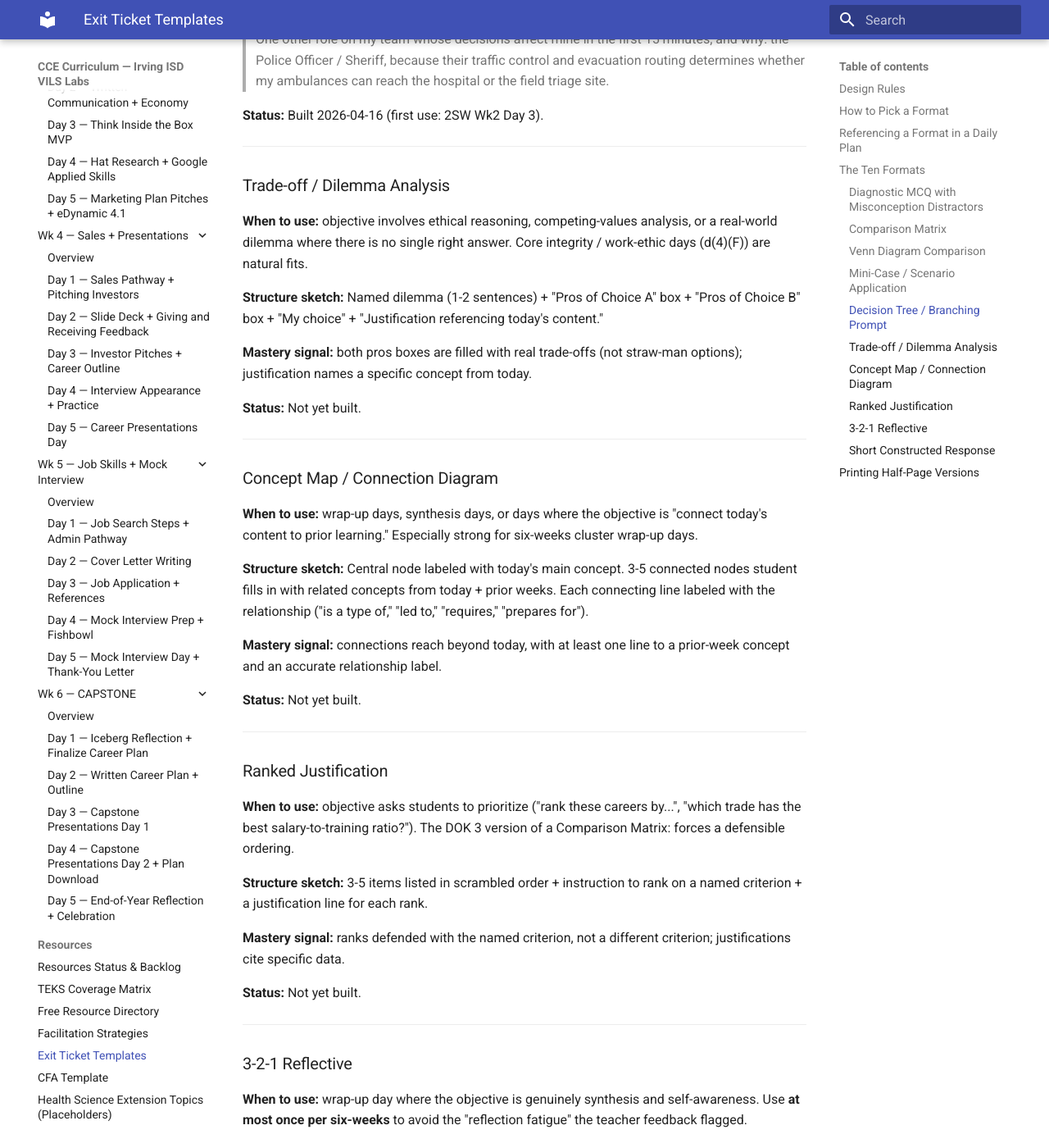
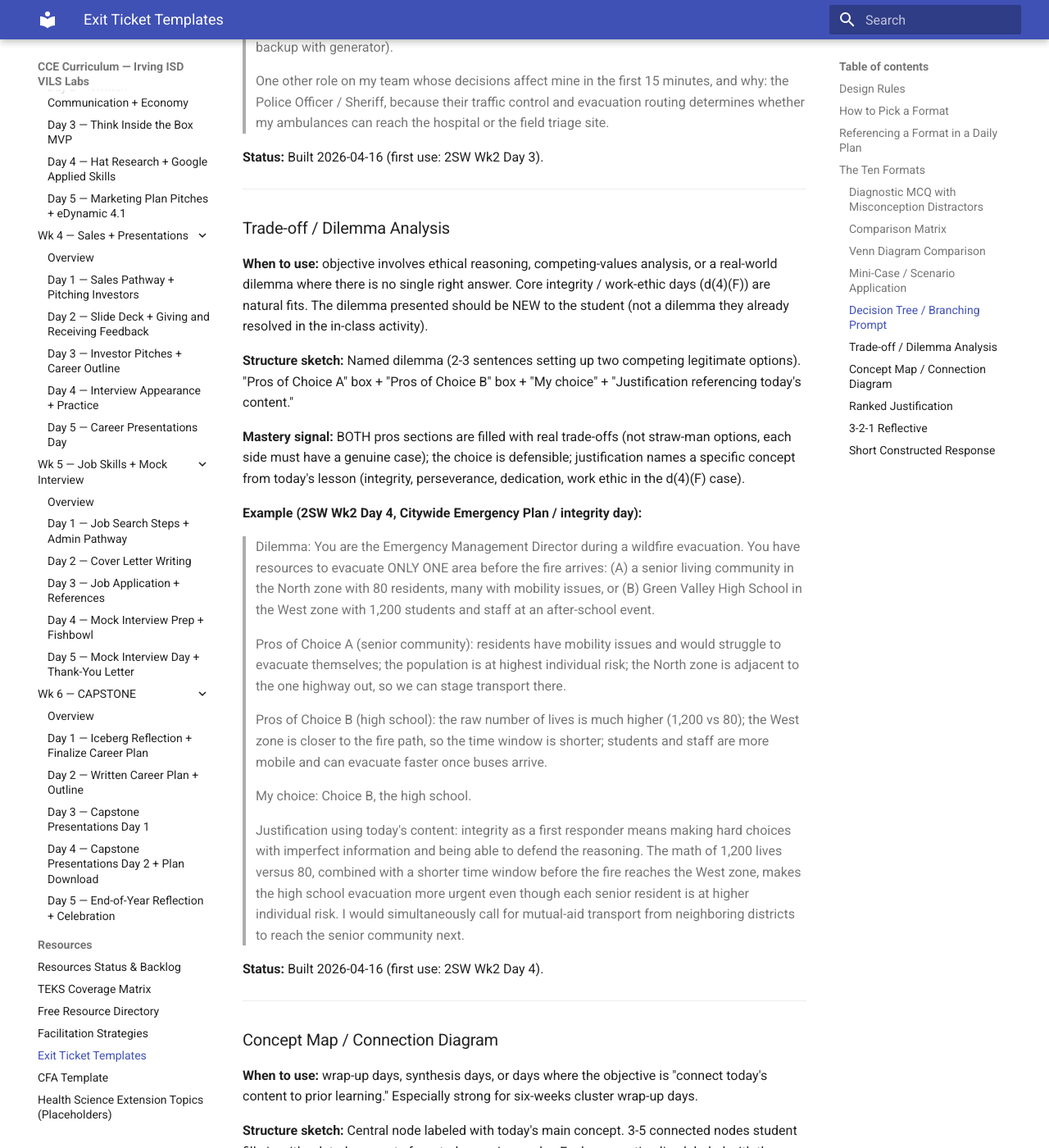
Before and after one commit to elbrielle/cce-curriculum, an MkDocs documentation site: the page built from docs/resources/exit-ticket-templates.md, in a window 1280 px wide and 1400 px high, scrolled down 6191 px. Shown: the whole window at 82% size. Built offline with MkDocs 1.6.1 and Material for MkDocs 9.7.7, drawn with Linux system fonts in a browser that asks for light colours; the version menu is left out; some of the changed text lies outside the part shown.

Commit message:
2SW Wk2 Day 4 exit ticket: Trade-off / Dilemma Analysis
Rewrote Day 4 exit ticket (Citywide Emergency Plan / integrity day)
from a two-part recall ("name one transferable skill + describe the
dilemma in one sentence") to a proper Trade-off / Dilemma Analysis
that probes d(4)(F) integrity reasoning.

New dilemma is NEW to the student, not a rehash of their in-class
team dilemma: Emergency Management Director with resources to
evacuate ONLY ONE area before a wildfire. Option A: 80 mobility-
limited seniors. Option B: 1,200 students/staff at an after-school
event. Both sides have real pros; student must fill both, then
commit to a choice with today's integrity framing.

Fourth production template build on the bank page.

Additional framing fixes on the bank page (NOT retrofits to prior
days):
- Rule 6 rewritten: "Printable half-page or less" was misread as
  a literal space restriction; actual intent is clearly-defined
  scannable artifacts for DDI discussions. Space is not the rule,
  scannability + one-question-per-objective is.
- Dropped the trailing "Printing Half-Page Versions" section tied
  to the literal interpretation.
- New templates from Day 4 forward drop the ASCII printable-layout
  code block; structure sketch prose + filled example is enough
  for PDF production later.

Day 4 timing unchanged (50 min). Preservation loop clean.

```diff
--- a/docs/2sw/wk2-law-enforcement-emt/day4.md
+++ b/docs/2sw/wk2-law-enforcement-emt/day4.md
@@ -81,7 +81,14 @@ The class evaluates each team using a quick rubric (visible on the projector):
 
 ## Exit Ticket (3 min)
 
-**EXIT TICKET:** Name one transferable skill you used in today's task force exercise that applies to ANY career, not just emergency services. Then describe the integrity dilemma your team faced in one sentence. *(d(4)(F))*
+**EXIT TICKET** ([Trade-off / Dilemma Analysis](../../resources/exit-ticket-templates.md#trade-off-dilemma-analysis)):
+
+Dilemma: You are the Emergency Management Director during a wildfire evacuation. You have resources to evacuate ONLY ONE area before the fire arrives: (A) a senior living community in the North zone with 80 residents, many with mobility issues, or (B) Green Valley High School in the West zone with 1,200 students and staff at an after-school event.
+
+- **Pros of Choice A (senior community):** _______________________________
+- **Pros of Choice B (high school):** ___________________________________
+- **My choice:** ________________________________________________________
+- **Justification using today's content:** integrity as a first responder means _____________________________________________________________ *(d(4)(F))*
 
 ---
 
--- a/docs/resources/exit-ticket-templates.md
+++ b/docs/resources/exit-ticket-templates.md
@@ -11,7 +11,7 @@ This page is the **format bank**. Each daily plan names the format it uses and t
 3. **Vary the format across the five days of a week.** If Day 1 is a Comparison Matrix, Day 2 should not also be a Comparison Matrix. A five-day week should use at least three distinct formats.
 4. **Every student responds in writing.** No show-of-hands. No whole-class discussion as the ticket itself.
 5. **Under 5 min.** Most fit in 2-3. Budget the time inside the day's activity timing.
-6. **Printable half-page or less.** One side of a half-sheet, or the bottom half of a full sheet. Teachers print from this page using browser print; no PDF pipeline required.
+6. **Clearly defined question(s), easy for a teacher to scan.** Exit tickets are not full worksheets. They are tight artifacts a teacher can look at quickly to assess mastery and bring to DDI (Data-Driven Instruction) discussions. Space on the page is not a restriction; scannability and one clear question per objective is.
 
 ## How to Pick a Format
 
@@ -230,13 +230,25 @@ in the first 15 minutes, and why:
 
 ### Trade-off / Dilemma Analysis
 
-**When to use:** objective involves ethical reasoning, competing-values analysis, or a real-world dilemma where there is no single right answer. Core integrity / work-ethic days (d(4)(F)) are natural fits.
+**When to use:** objective involves ethical reasoning, competing-values analysis, or a real-world dilemma where there is no single right answer. Core integrity / work-ethic days (d(4)(F)) are natural fits. The dilemma presented should be NEW to the student (not a dilemma they already resolved in the in-class activity).
 
-**Structure sketch:** Named dilemma (1-2 sentences) + "Pros of Choice A" box + "Pros of Choice B" box + "My choice" + "Justification referencing today's content."
+**Structure sketch:** Named dilemma (2-3 sentences setting up two competing legitimate options). "Pros of Choice A" box + "Pros of Choice B" box + "My choice" + "Justification referencing today's content."
 
-**Mastery signal:** both pros boxes are filled with real trade-offs (not straw-man options); justification names a specific concept from today.
+**Mastery signal:** BOTH pros sections are filled with real trade-offs (not straw-man options, each side must have a genuine case); the choice is defensible; justification names a specific concept from today's lesson (integrity, perseverance, dedication, work ethic in the d(4)(F) case).
 
-**Status:** Not yet built.
+**Example (2SW Wk2 Day 4, Citywide Emergency Plan / integrity day):**
+
+> Dilemma: You are the Emergency Management Director during a wildfire evacuation. You have resources to evacuate ONLY ONE area before the fire arrives: (A) a senior living community in the North zone with 80 residents, many with mobility issues, or (B) Green Valley High School in the West zone with 1,200 students and staff at an after-school event.
+>
+> Pros of Choice A (senior community): residents have mobility issues and would struggle to evacuate themselves; the population is at highest individual risk; the North zone is adjacent to the one highway out, so we can stage transport there.
+>
+> Pros of Choice B (high school): the raw number of lives is much higher (1,200 vs 80); the West zone is closer to the fire path, so the time window is shorter; students and staff are more mobile and can evacuate faster once buses arrive.
+>
+> My choice: Choice B, the high school.
+>
+> Justification using today's content: integrity as a first responder means making hard choices with imperfect information and being able to defend the reasoning. The math of 1,200 lives versus 80, combined with a shorter time window before the fire reaches the West zone, makes the high school evacuation more urgent even though each senior resident is at higher individual risk. I would simultaneously call for mutual-aid transport from neighboring districts to reach the senior community next.
+
+**Status:** Built 2026-04-16 (first use: 2SW Wk2 Day 4).
 
 ---
 
@@ -285,16 +297,3 @@ in the first 15 minutes, and why:
 **Mastery signal:** correct content with complete sentences; vocabulary used in context.
 
 **Status:** Not yet built.
-
----
-
-## Printing Half-Page Versions
-
-Each template page renders with a print-optimized layout. Teachers can print a single template at half-page size directly from the browser:
-
-1. Open this page in a browser.
-2. Scroll to the template section needed.
-3. File → Print (Cmd/Ctrl + P).
-4. In print settings: set scale to 50% or select "two pages per sheet" to get two half-page copies side by side.
-
-If printing multiple exit tickets for a day, the teacher can select the specific template section with the mouse before printing and choose "Print Selection" in most browsers.
```
